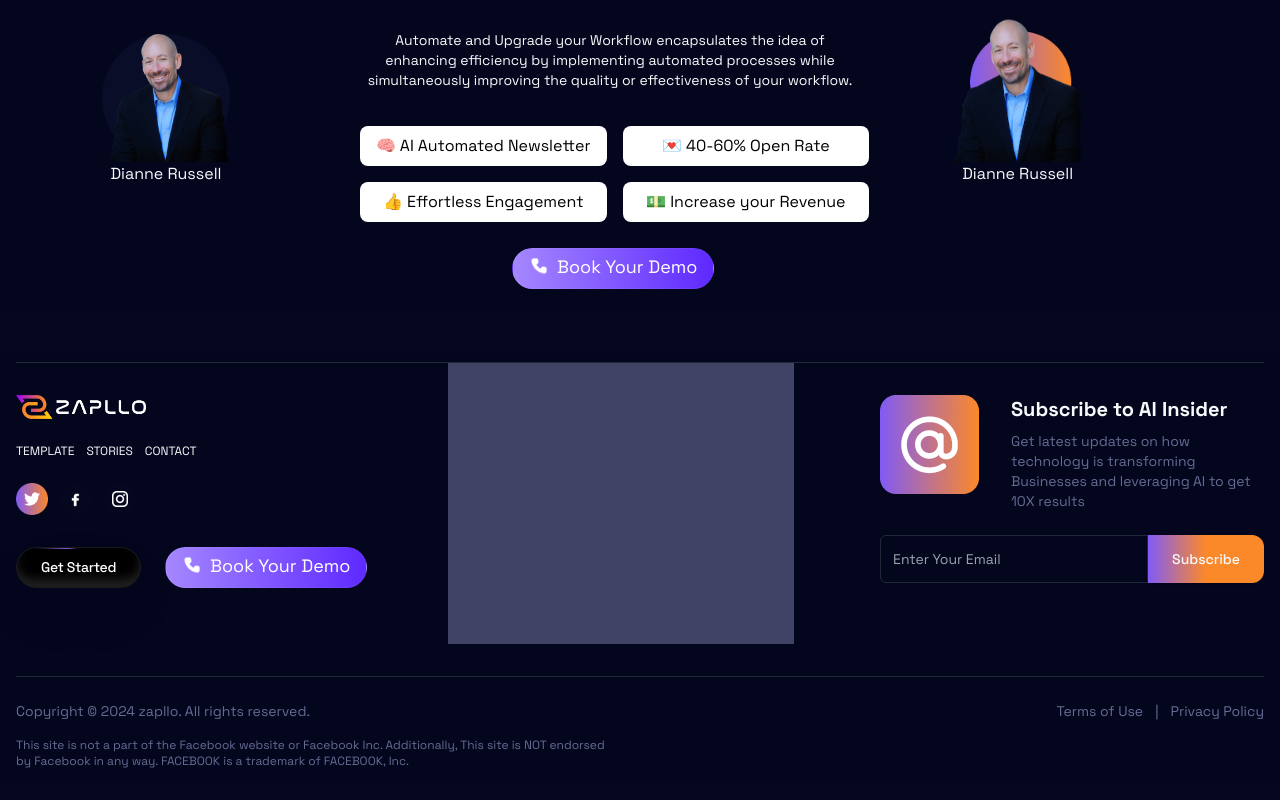
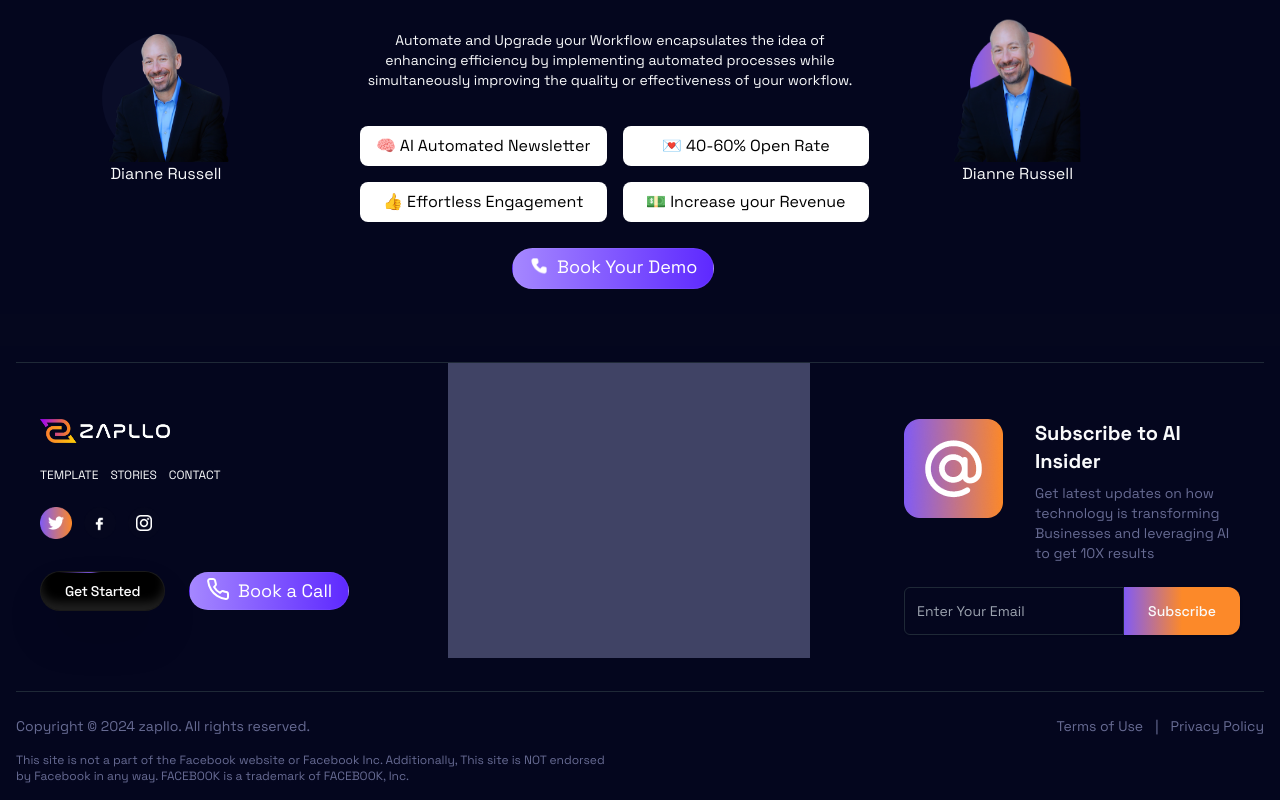
Before and after one commit to zapllo/zapllo-website, a Next.js app: page / in a window 1280 px wide. Shown: the part 8691-9491 px from the top of the page. Built offline with nearby package versions, Linux system fonts and the light colour scheme.

Commit message:
Mobile Responsiveness

```diff
--- a/src/components/globals/Footer.tsx
+++ b/src/components/globals/Footer.tsx
@@ -4,13 +4,15 @@ import ShimmerButton from '../magicui/shimmer-button'
 import { BookCall } from '../ui/bookcall'
 import { Input } from '../ui/input'
 import { Button } from '../ui/button'
+import { BookCall2 } from '../ui/bookdemo'
+import { LetsCall } from '../ui/letscall'
 
 export default function Footer() {
     return (
         <footer className='max-w-full p-4 w-full'>
             <Separator />
-            <div className='grid grid-cols-3 gap-12'>
-                <div className='Zapllo my-8 '>
+            <div className='grid grid-cols-1 md:grid-cols-3 gap-12'>
+                <div className='Zapllo my-8  p-6'>
                     <img src='logo.png' className='h-6' />
                     <div className='flex gap-3 text-xs mt-6'>
                         <h1>TEMPLATE</h1>
@@ -28,14 +30,15 @@ export default function Footer() {
                                 Get Started
                             </span>
                         </ShimmerButton>
-                        <BookCall />
+                       <LetsCall />
+
                     </div>
                 </div>
                 <div className='empty rectangle'>
                     <img src='emptyrec.png' className='h-[90%]' />
                 </div>
-                <div className=' overflow-hidden my-8'>
-                    <div className='flex gap-8'>
+                <div className=' overflow-hidden my-8 p-6'>
+                    <div className='flex gap-8 '>
                         <img src='at.png' className='h-full' />
                         <div>
                             <h1 className='text-xl font-bold'>Subscribe to AI Insider</h1>
@@ -50,15 +53,15 @@ export default function Footer() {
                 </div>
             </div>
             <Separator />
-            <div className='flex justify-between'>
-                <div className='max-w-[600px]'>
-                    <h1 className='text-[#676B93] mt-6 text-sm'>Copyright © 2024 zapllo. All rights reserved.</h1>
+            <div className='md:flex md:justify-between'>
+                <div className='md:max-w-[600px]'>
+                    <h1 className='text-[#676B93] mt-6 text-xs md:text-sm'>Copyright © 2024 zapllo. All rights reserved.</h1>
                     <p className='text-[#676B93] text-xs mt-4'>This site is not a part of the Facebook website or Facebook Inc. Additionally, This site is NOT endorsed by Facebook in any way. FACEBOOK is a trademark of FACEBOOK, Inc.</p>
                 </div>
                 <div className='flex gap-3'>
-                    <h1 className='text-[#676B93] mt-6 text-sm'>Terms of Use </h1>
-                    <h1 className='text-[#676B93] mt-6 text-sm'>|</h1>
-                    <h1 className='text-[#676B93] mt-6 text-sm'>Privacy Policy</h1>
+                    <h1 className='text-[#676B93] mt-6 text-xs md:text-sm'>Terms of Use </h1>
+                    <h1 className='text-[#676B93] mt-6 text-xs md:text-sm'>|</h1>
+                    <h1 className='text-[#676B93] mt-6 text-xs md:text-sm'>Privacy Policy</h1>
 
                 </div>
             </div>
--- /dev/null
+++ b/src/components/ui/letscall.tsx
@@ -0,0 +1,21 @@
+import { cn } from "@/lib/utils";
+import TextShimmer from "@/components/magicui/animated-shiny-text";
+import { ArrowRightIcon, ChatBubbleIcon } from "@radix-ui/react-icons";
+import { MessageSquare, Phone } from "lucide-react";
+
+export async function LetsCall() {
+    return (
+        <div className="z-10 flex  items-center justify-center">
+            <div
+                className={cn(
+                    "group rounded-full border border-black/5 bg-neutral-100 text-base text-white transition-all ease-in hover:cursor-pointer hover:bg-neutral-200 dark:border-white/5 dark:hover:text-white dark:bg-gradient-to-r from-[#A587FF] hover:-mt-2 to-[#5E29FF] dark:hover:bg-blue-800",
+                )}
+            >
+                <TextShimmer className="inline-flex text-lg items-center justify-center px-4 py-1 transition ease-out hover:text-neutral-600 hover:duration-900  hover:dark:text-white">
+                    <span className="flex mt-auto  gap-2"><Phone /> Book a Call</span>
+                    {/* <ArrowRightIcon className="ml-1 size-3 transition-transform duration-300 ease-in-out group-hover:translate-x-0.5" /> */}
+                </TextShimmer>
+            </div>
+        </div>
+    );
+}
```
